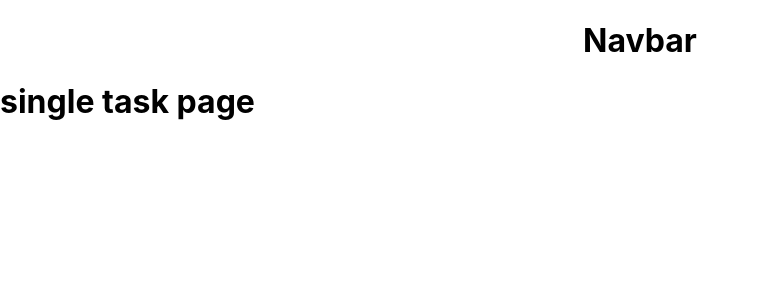
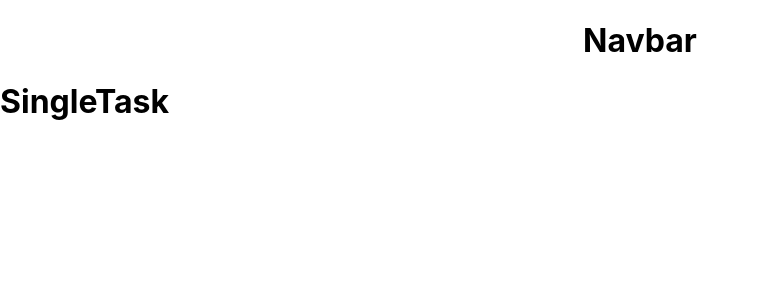
Before and after one commit to AhmedGamal2212/My-Awesome-Todo, a React (Vite) app: page /my-awesome-todo/tasks/1 in a window 1280 px wide. Shown: the top 300 px of the page, without its empty margins (0-759 px from the left). Built offline with nearby package versions, Linux system fonts and the light colour scheme.

Commit message:
create single task page
- remove the dummy data from the route element
- create single task page component and use it in the app instead

```diff
--- a/src/App.jsx
+++ b/src/App.jsx
@@ -2,6 +2,7 @@ import { Routes, Route } from 'react-router-dom';
 import Home from './pages/Home';
 import { BASE_URL } from './constants';
 import RootLayout from './layouts/RootLayout';
+import SingleTask from './pages/SingleTask';
 
 function App() {
 	return (
@@ -19,7 +20,7 @@ function App() {
 						/>
 						<Route
 							path=':id'
-							element={<h1>single task page</h1>}
+							element={<SingleTask />}
 						/>
 					</Route>
 				</Route>
--- /dev/null
+++ b/src/pages/SingleTask/SingleTask.jsx
@@ -0,0 +1,7 @@
+import React from 'react';
+
+const SingleTask = () => {
+	return <h1>SingleTask</h1>;
+};
+
+export default SingleTask;
--- /dev/null
+++ b/src/pages/SingleTask/index.js
@@ -0,0 +1,2 @@
+import SingleTask from "./SingleTask";
+export default SingleTask;
```
